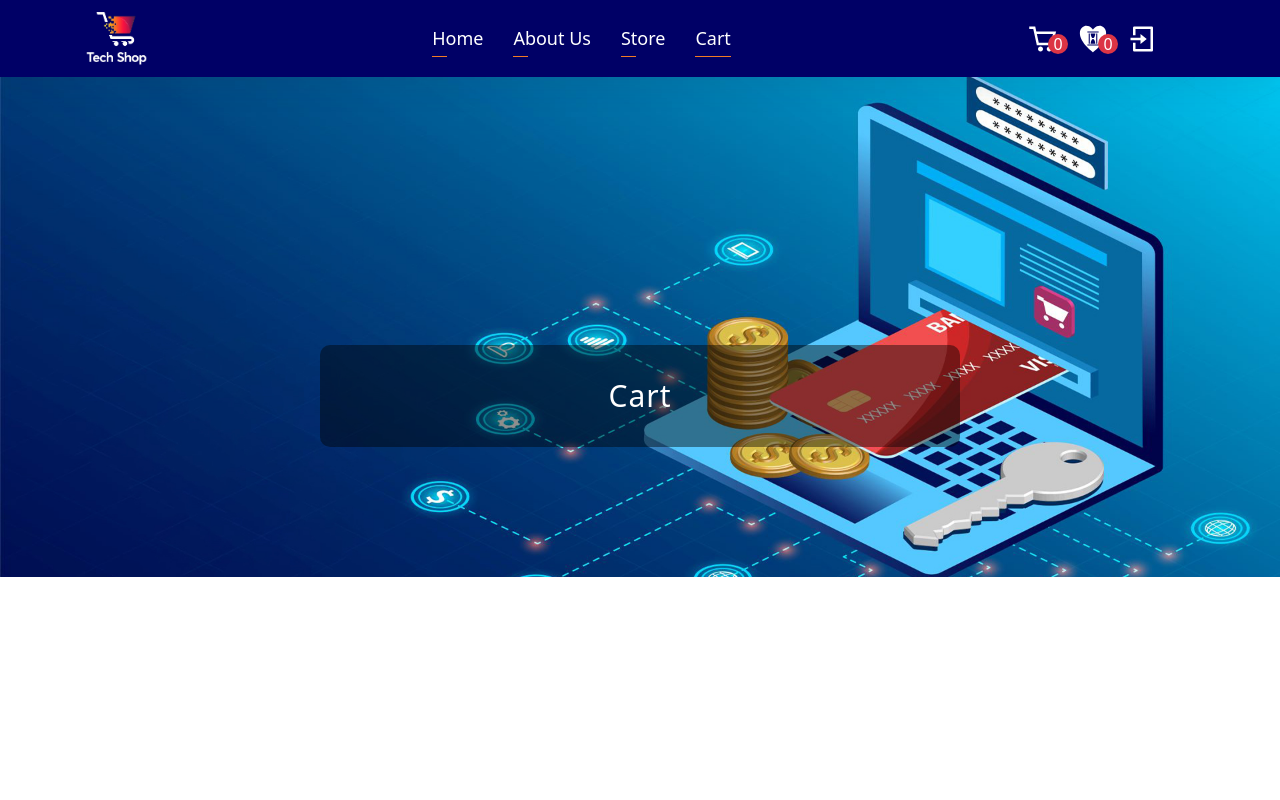
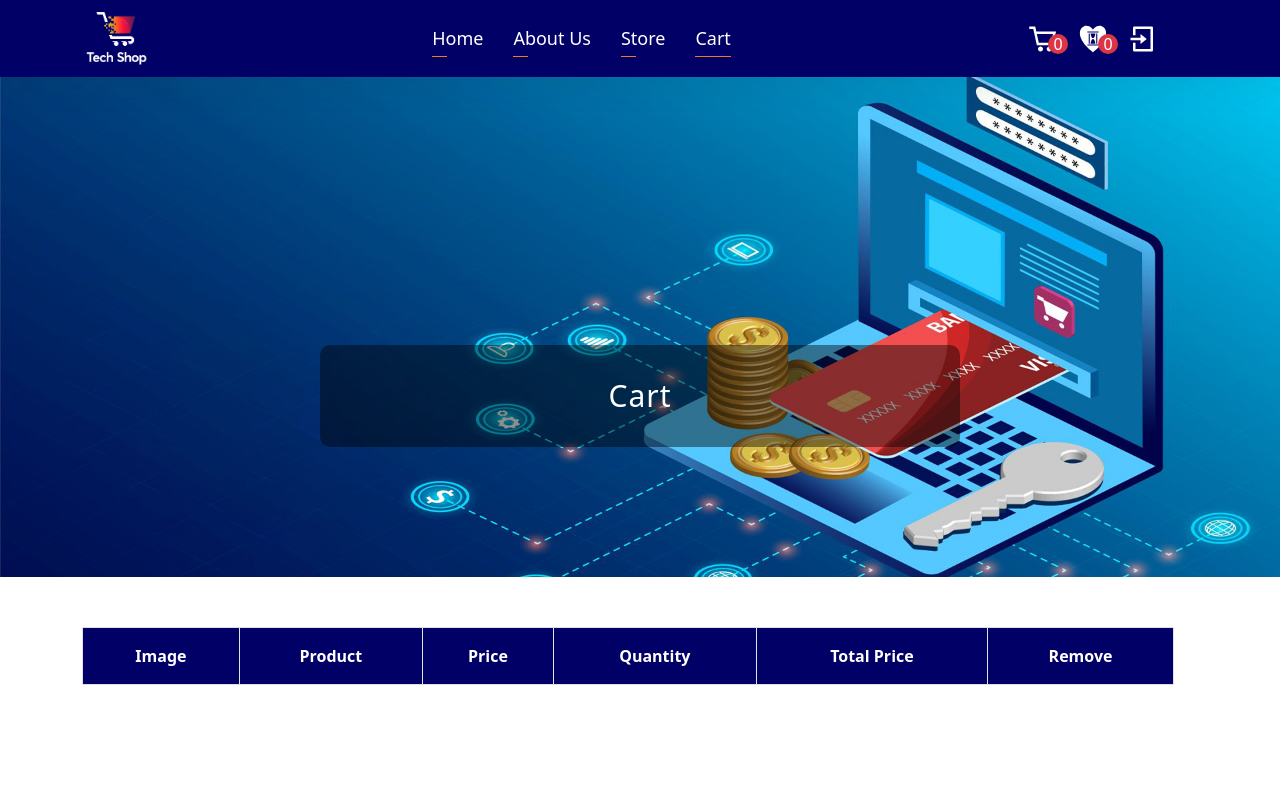
Before and after one commit to merahimi2002/Tech-Shop, a React (Vite) app: page /Cart in a window 1280 px wide. Shown: the top 800 px of the page. Built offline with nearby package versions, Linux system fonts and the light colour scheme.

Commit message:
add cart page

```diff
--- a/src/assets/Css/Style.css
+++ b/src/assets/Css/Style.css
@@ -609,7 +609,7 @@ ul {
   padding-left: 10px;
 }
 
-.Shopping-cart-item-name span{
+.Shopping-cart-item-name span {
   color: var(--second-color);
 }
 
@@ -753,6 +753,87 @@ ul {
 
 /* End Sign-up */
 
+/* Start Cart Page */
+
+.Cart-page table {
+  text-align: center;
+}
+
+.Cart-page table thead th {
+  background-color: var(--first-color);
+  color: white;
+  line-height: 2.5;
+}
+
+.Cart-page table td {
+  vertical-align: middle;
+}
+
+.Cart-page .table-striped>tbody>tr:nth-of-type(even)>* {
+  --bs-table-bg-type: var(--bs-table-striped-bg);
+}
+
+.Cart-page .table-striped>tbody>tr:nth-of-type(odd)>* {
+  --bs-table-bg-type: white;
+}
+
+.Cart-page .table-hover>tbody>tr:hover>* {
+  --bs-table-bg-state: rgba(0, 0, 0, 0.20);
+}
+
+/* item */
+
+.Cart-page table img {
+  width: 60px;
+}
+
+.Cart-page table button {
+  border: none;
+  transition: 0.4s;
+}
+
+.Cart-page table .Quantity-action {
+  display: flex;
+  align-items: center;
+  justify-content: space-between;
+  width: 80%;
+  margin: auto;
+  border: 1px solid rgba(0, 0, 0, 0.70);
+  border-radius: 10px;
+  background-color: white;
+}
+
+.Cart-page table .Quantity-action p {
+  margin-bottom: 0;
+}
+
+.Cart-page table .Quantity-action button {
+  color: white;
+  width: 30%;
+}
+
+.Cart-page table .Quantity-action button:nth-child(1) {
+  border-radius: 7px 0 0 7px;
+  background-color: rgba(255, 0, 0, 0.8);
+}
+
+.Cart-page table .Quantity-action button:nth-child(3) {
+  border-radius: 0 7px 7px 0;
+  background-color: rgba(0, 128, 0, 0.8);
+}
+
+.Cart-page table .Trash {
+  background-color: var(--second-color);
+  border: 1px solid var(--second-color);
+}
+
+.Cart-page table .Trash:hover {
+  background-color: white;
+  color: var(--second-color);
+}
+
+/* End Cart Page */
+
 /* Start Footer */
 
 .Footer {
--- a/src/pages/Cart.tsx
+++ b/src/pages/Cart.tsx
@@ -1,21 +1,73 @@
 import { Fragment } from "react";
 import { Banner } from "../components/Banner";
-import { Col, Row, Container } from "react-bootstrap";
+import { Col, Row, Container, Button } from "react-bootstrap";
 import { useShoppingCart } from "../context/ShoppingCardContext";
-import { CartItem } from "../components/NavbarSide";
+import { formatCurrency } from "../utilities/formatCurrency";
+import { FaRegTrashCan } from "react-icons/fa6";
+import ShoppingProducts from "../data/item.json";
+import Table from "react-bootstrap/Table";
+
+type CartItemPageProps = {
+  id: number;
+  quantity: number;
+};
+
+export function CartItemPage({ id, quantity }: CartItemPageProps) {
+  const { removeFromCart, increaseCartQuantity, decreaseCartQuantity } =
+    useShoppingCart();
+  const item = ShoppingProducts.find((i) => i.id === id);
+
+  if (item == null) return null;
+  return (
+    <tr>
+      <td>
+        <img src={item.image} />
+      </td>
+      <td>{item.name}</td>
+      <td>{formatCurrency(item.price)}</td>
+      <td>
+        <div className="Quantity-action">
+          <Button onClick={() => decreaseCartQuantity(item.id)}>-</Button>
+          <p>{quantity}</p>
+          <Button onClick={() => increaseCartQuantity(item.id)}>+</Button>
+        </div>
+      </td>
+      <td>{formatCurrency(item.price * quantity)}</td>
+      <td>
+        <Button className="Trash" onClick={() => removeFromCart(item.id)}>
+          <FaRegTrashCan />
+        </Button>
+      </td>
+    </tr>
+  );
+}
 
 export function Cart() {
   const { cartItems } = useShoppingCart();
   return (
     <Fragment>
       <Banner Url="../../Imgs/Sliders/CartSlider.jpg" Message="Cart" />
-      <Container>
-        <Row lg={3} md={3} xs={2}>
-          {cartItems.map((item) => (
-            <Col key={item.id}>
-              <CartItem  {...item} />
-            </Col>
-          ))}
+      <Container className="Cart-page">
+        <Row xs={1}>
+          <Col>
+            <Table responsive hover striped bordered>
+              <thead>
+                <tr>
+                  <th>Image</th>
+                  <th>Product</th>
+                  <th>Price</th>
+                  <th>Quantity</th>
+                  <th>Total Price</th>
+                  <th>Remove</th>
+                </tr>
+              </thead>
+              <tbody>
+                {cartItems.map((item) => (
+                  <CartItemPage key={item.id} {...item} />
+                ))}
+              </tbody>
+            </Table>
+          </Col>
         </Row>
       </Container>
     </Fragment>
```
